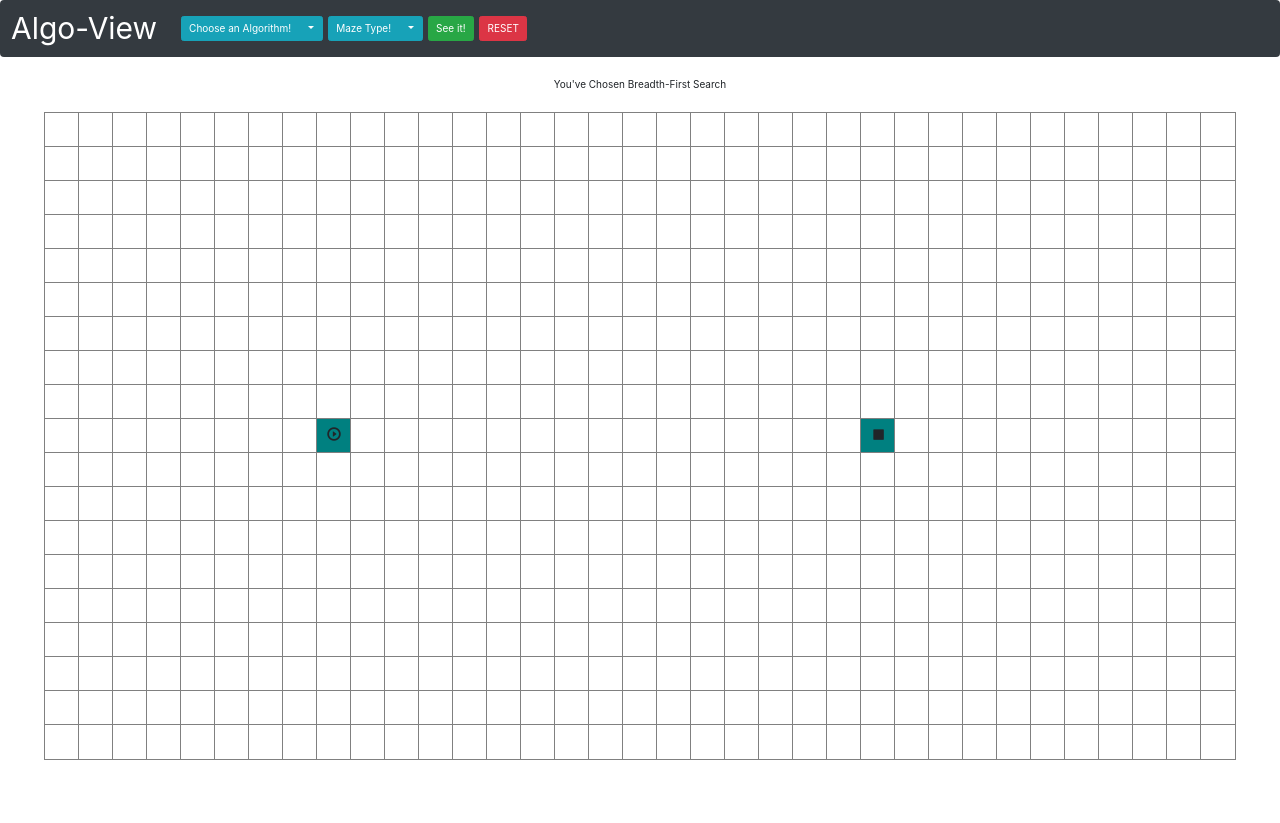
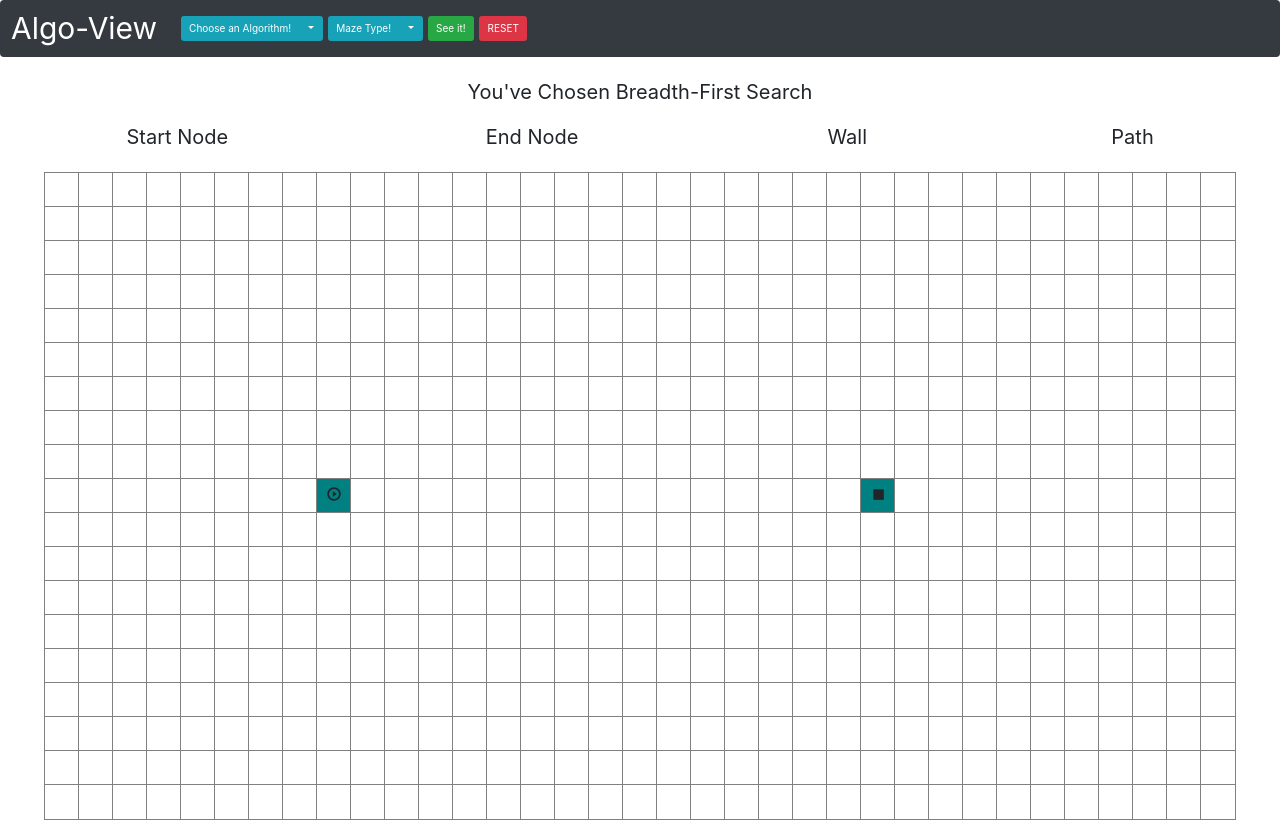
Before and after one commit to ryanlberg/AlgoViewer, a React (Create React App) app: page / in a window 1280 px wide. Before the commit the page ends 800 px from the top, so only its background shows below. Built offline with nearby package versions, Linux system fonts and the light colour scheme.

Commit message:
began adding legend to app

```diff
--- /dev/null
+++ b/src/css/legend.css
@@ -0,0 +1,11 @@
+ul {
+    display: table;
+    width: 100%;
+    padding: 0;
+}
+
+li{
+    font-size:  20px;
+    display: table-cell;
+    width: 30px;
+}
--- /dev/null
+++ b/src/css/subbanner.css
@@ -0,0 +1,3 @@
+.subbanner {
+    font-size: 20px;
+}
--- a/src/scripts/board.jsx
+++ b/src/scripts/board.jsx
@@ -5,6 +5,8 @@ import { Maze } from './maze/maze'
 import Square from './square';
 import MyNavbar from './navbar.jsx';
 import SubBanner from './subbanner.jsx';
+import Legend from './legend.jsx';
+
 
 const NODESIZE = 34;
 const NAVBARSIZE = 75;
@@ -235,10 +237,12 @@ export default class Board extends Component {
                     );
                   })}
                 </div>
+
               );
             })}
           </div>
         </div>
+
       )
   }
 }
--- /dev/null
+++ b/src/scripts/legend.jsx
@@ -0,0 +1,27 @@
+import { render } from '@testing-library/react';
+import React, {Component} from 'react';
+import "../css/legend.css";
+
+export default class Legend extends Component {
+    constructor(props){
+        super(props);
+        this.state = {
+
+        }
+    }
+
+    render() {
+        return(
+            <div>
+                <br></br>
+                <ul class="ul">
+                    <li>Start Node</li>
+                    <li>End Node</li>
+                    <li>Wall</li>
+                    <li>Path</li>
+                </ul>
+
+            </div>
+        )
+    }
+}
--- a/src/scripts/subbanner.jsx
+++ b/src/scripts/subbanner.jsx
@@ -1,4 +1,6 @@
 import React, {Component} from 'react';
+import Legend from './legend.jsx';
+import '../css/subbanner.css';
 
 export default class SubBanner extends Component {
     constructor(props) {
@@ -25,7 +27,10 @@ export default class SubBanner extends Component {
     render() {
         return(
             <div >
-                <div>{this.getText()}</div>
+                <div class="subbanner">{this.getText()}</div>
+                <div>
+                    <Legend></Legend>
+                </div>
             </div>
         )
     }
```
Also changed, not shown: src/scripts/maze/maze.js (line endings or trailing spaces).
